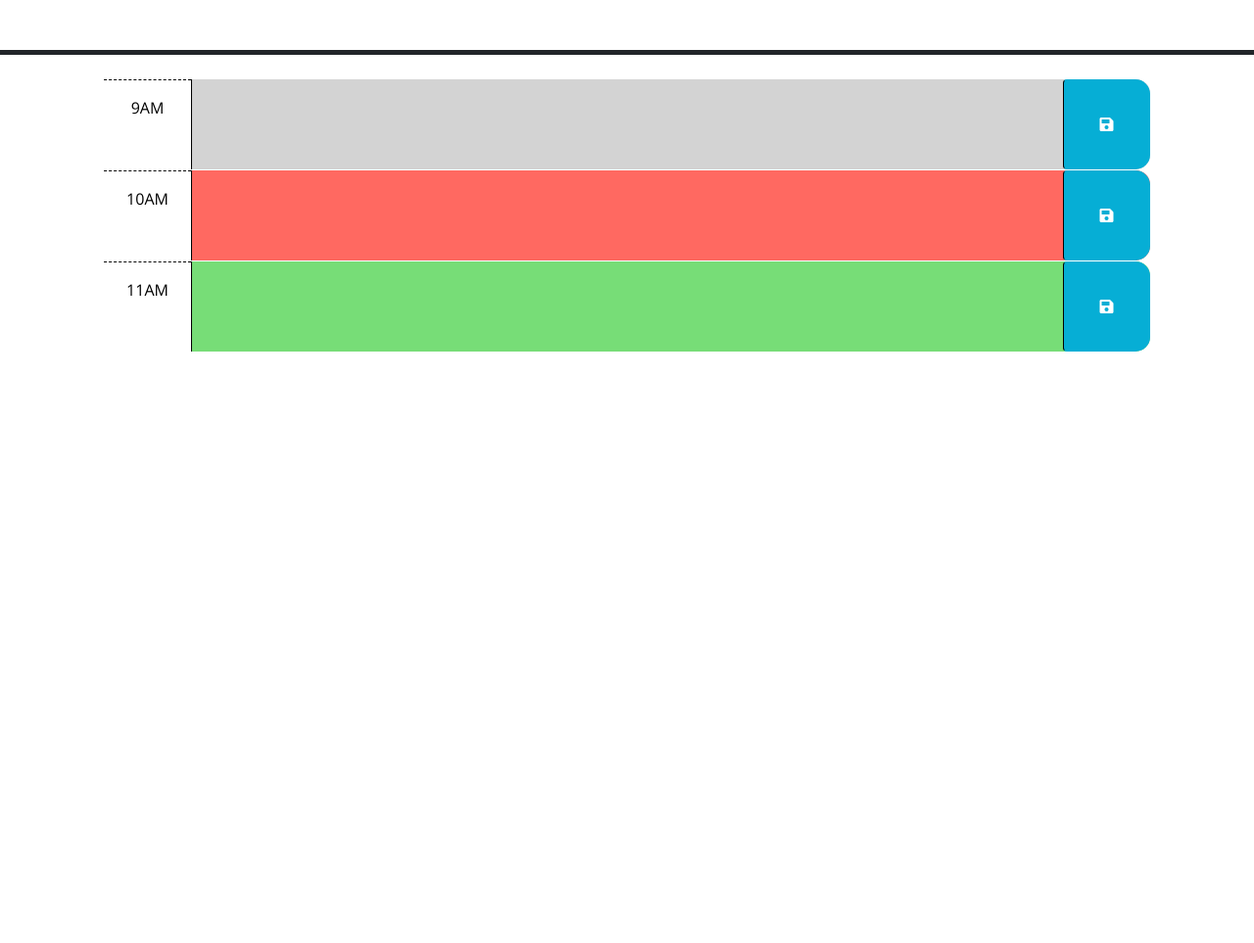
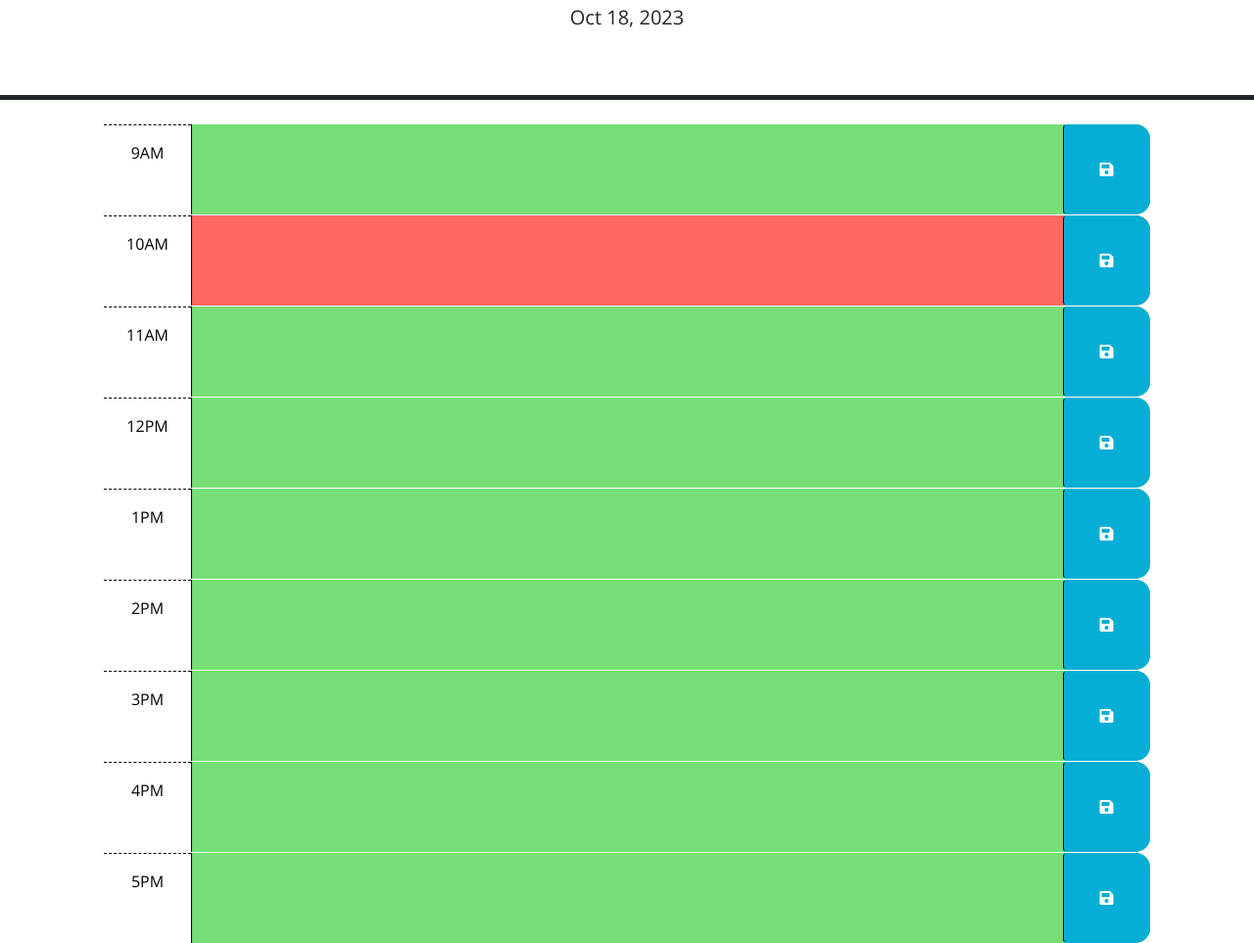
Before and after one commit to natemcmahon/Work-Day-Scheduler, a plain HTML site: page Develop/index.html in a window 1280 px wide. Shown: the part 176-1139 px from the top of the page at 98% size. Before the commit the page ends 800 px from the top, so only its background shows below. Drawn offline with nearby package versions, Linux system fonts and the light colour scheme.

Commit message:
Set up current hour calc, compare it to a single hour block, set past/present/future class based on comparison

```diff
--- a/Develop/index.html
+++ b/Develop/index.html
@@ -40,7 +40,7 @@
         -->
 
       <!-- Example of a past time block. The "past" class adds a gray background color. -->
-      <div id="hour-9" class="row time-block past">
+      <div id="hour-09">
         <div class="col-2 col-md-1 hour text-center py-3">9AM</div>
         <textarea class="col-8 col-md-10 description" rows="3"> </textarea>
         <button class="btn saveBtn col-2 col-md-1" aria-label="save">
@@ -66,7 +66,55 @@
         </button>
       </div>
 
-    <script src="https://code.jquery.com/jquery-3.4.1.min.js"></script>
+      <div id="hour-12" class="row time-block future">
+        <div class="col-2 col-md-1 hour text-center py-3">12PM</div>
+        <textarea class="col-8 col-md-10 description" rows="3"> </textarea>
+        <button class="btn saveBtn col-2 col-md-1" aria-label="save">
+          <i class="fas fa-save" aria-hidden="true"></i>
+        </button>
+      </div>
+
+      <div id="hour-13" class="row time-block future">
+        <div class="col-2 col-md-1 hour text-center py-3">1PM</div>
+        <textarea class="col-8 col-md-10 description" rows="3"> </textarea>
+        <button class="btn saveBtn col-2 col-md-1" aria-label="save">
+          <i class="fas fa-save" aria-hidden="true"></i>
+        </button>
+      </div>
+
+      <div id="hour-14" class="row time-block future">
+        <div class="col-2 col-md-1 hour text-center py-3">2PM</div>
+        <textarea class="col-8 col-md-10 description" rows="3"> </textarea>
+        <button class="btn saveBtn col-2 col-md-1" aria-label="save">
+          <i class="fas fa-save" aria-hidden="true"></i>
+        </button>
+      </div>
+
+      <div id="hour-15" class="row time-block future">
+        <div class="col-2 col-md-1 hour text-center py-3">3PM</div>
+        <textarea class="col-8 col-md-10 description" rows="3"> </textarea>
+        <button class="btn saveBtn col-2 col-md-1" aria-label="save">
+          <i class="fas fa-save" aria-hidden="true"></i>
+        </button>
+      </div>
+
+      <div id="hour-16" class="row time-block future">
+        <div class="col-2 col-md-1 hour text-center py-3">4PM</div>
+        <textarea class="col-8 col-md-10 description" rows="3"> </textarea>
+        <button class="btn saveBtn col-2 col-md-1" aria-label="save">
+          <i class="fas fa-save" aria-hidden="true"></i>
+        </button>
+      </div>
+
+      <div id="hour-17" class="row time-block future">
+        <div class="col-2 col-md-1 hour text-center py-3">5PM</div>
+        <textarea class="col-8 col-md-10 description" rows="3"> </textarea>
+        <button class="btn saveBtn col-2 col-md-1" aria-label="save">
+          <i class="fas fa-save" aria-hidden="true"></i>
+        </button>
+      </div>
+
+      <script src="https://code.jquery.com/jquery-3.5.1.min.js"></script>
     <script
       src="https://cdn.jsdelivr.net/npm/dayjs@1.11.3/dayjs.min.js"
       integrity="sha256-iu/zLUB+QgISXBLCW/mcDi/rnf4m4uEDO0wauy76x7U="
--- a/Develop/script.js
+++ b/Develop/script.js
@@ -1,3 +1,14 @@
+var blockNine = document.getElementById('hour-09');
+// var blockNine = $('#hour-09');
+var blockTen = document.getElementById('hour-10');
+var blockEleven = document.getElementById('hour-11');
+var blockTwelve = document.getElementById('hour-12');
+var blockOne = document.getElementById('hour-13');
+var blockTwo = document.getElementById('hour-14');
+var blockThree = document.getElementById('hour-15');
+var blockFour = document.getElementById('hour-16');
+var blockFive = document.getElementById('hour-17');
+
 // Wrap all code that interacts with the DOM in a call to jQuery to ensure that
 // the code isn't run until the browser has finished rendering all the elements
 // in the html.
@@ -9,15 +20,46 @@ $(function () {
   // time-block containing the button that was clicked? How might the id be
   // useful when saving the description in local storage?
   //
+////////////////////////////////////////////////////////////////////////////////////////////
   // TODO: Add code to apply the past, present, or future class to each time
   // block by comparing the id to the current hour. HINTS: How can the id
   // attribute of each time-block be used to conditionally add or remove the
   // past, present, and future classes? How can Day.js be used to get the
   // current hour in 24-hour time?
+
+  // Determine current hour, log it to console
+  var currentHour = parseInt(dayjs().format('HH'));
+  console.log("current hour is: " + currentHour);
+
+
+  // Pull hour segment from Schedule Blocks, convert to num, print to console
+  var lastTwoChars = parseInt(blockNine.id.slice(-2));
+  // var parseIntLastTwo = parseInt(lastTwoChars);
+  console.log(lastTwoChars);
+
+  // Comparison between lastTwoChars and currentHour, log result to console
+  if (currentHour > lastTwoChars) {
+    console.log("Time's up!");
+    blockNine.setAttribute('class','row time-block past');
+  }
+  else if (currentHour === lastTwoChars) {
+    console.log("get to work!");
+    blockNine.setAttribute('class','row time-block present');
+  }
+  else {
+    console.log("There's still time!");
+    blockNine.setAttribute('class','row time-block future');
+  }
+
+/////////////////////////////////////////////////////////////////////////////////////////////
   //
   // TODO: Add code to get any user input that was saved in localStorage and set
   // the values of the corresponding textarea elements. HINT: How can the id
   // attribute of each time-block be used to do this?
   //
+
+
   // TODO: Add code to display the current date in the header of the page.
-});
+  var currentDate = dayjs().format('MMM D, YYYY');
+$('#currentDay').text(currentDate);
+})
```
